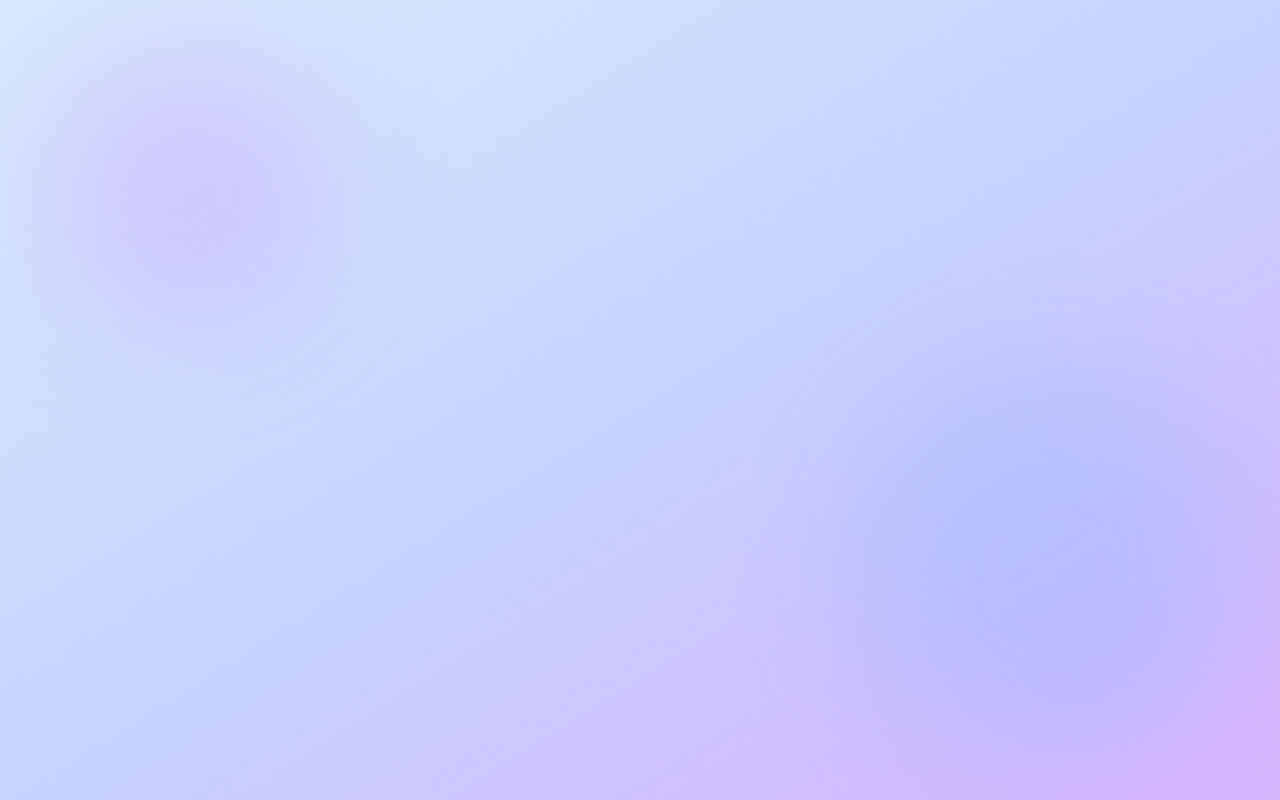
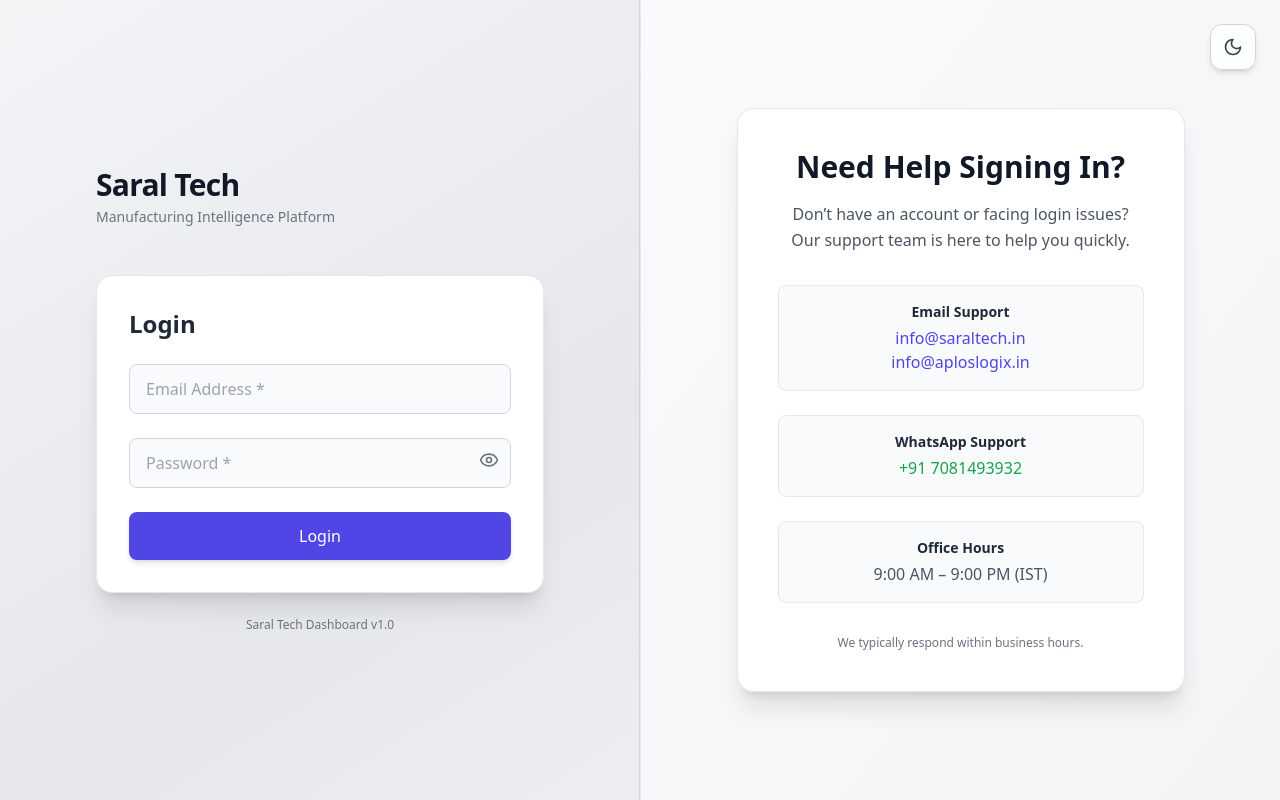
Before and after one commit to CommitCraft/Digital_CheckSheet, a React (Vite) app in the folder frontend/: page /login in a window 1280 px wide. Built offline with nearby package versions, Linux system fonts and the light colour scheme.

Commit message:
login page updated

```diff
--- a/frontend/package.json
+++ b/frontend/package.json
@@ -10,6 +10,7 @@
     "preview": "vite preview"
   },
   "dependencies": {
+    "@lottiefiles/dotlottie-react": "^0.18.3",
     "axios": "^1.6.2",
     "chart.js": "^4.5.1",
     "date-fns": "^2.30.0",
--- a/frontend/src/pages/LoginPage.jsx
+++ b/frontend/src/pages/LoginPage.jsx
@@ -1,36 +1,44 @@
-import React, { useState, useEffect } from 'react';
-import { useNavigate } from 'react-router-dom';
-import { Eye, EyeOff, LogIn, Monitor, Moon, Sun } from 'lucide-react';
-import { motion } from 'framer-motion';
-import { useAuth } from '../context/AuthContext';
-import { useTheme } from '../context/ThemeContext';
-import { isValidEmail } from '../utils/helpers';
-import LoadingSpinner from '../components/LoadingSpinner';
+import React, { useState, useEffect } from "react";
+import { useNavigate } from "react-router-dom";
+import { Eye, EyeOff, Moon, Sun } from "lucide-react";
+import { useAuth } from "../context/AuthContext";
+import { useTheme } from "../context/ThemeContext";
+import { isValidEmail } from "../utils/helpers";
+import LoadingSpinner from "../components/LoadingSpinner";
 
 const LoginPage = () => {
   const navigate = useNavigate();
   const { login, isAuthenticated } = useAuth();
   const { theme, toggleTheme } = useTheme();
-  const [formData, setFormData] = useState({ email: '', password: '' });
+
+  const [formData, setFormData] = useState({
+    email: "",
+    password: "",
+  });
+
   const [showPassword, setShowPassword] = useState(false);
   const [loading, setLoading] = useState(false);
   const [errors, setErrors] = useState({});
 
   useEffect(() => {
-    if (isAuthenticated) navigate('/dashboard', { replace: true });
+    if (isAuthenticated) navigate("/dashboard", { replace: true });
   }, [isAuthenticated, navigate]);
 
-  const handleInputChange = (e) => {
+  const handleChange = (e) => {
     const { name, value } = e.target;
-    setFormData(prev => ({ ...prev, [name]: value }));
-    if (errors[name]) setErrors(prev => ({ ...prev, [name]: '' }));
+    setFormData((prev) => ({ ...prev, [name]: value }));
+    if (errors[name]) setErrors((prev) => ({ ...prev, [name]: "" }));
   };
 
   const validateForm = () => {
     const newErrors = {};
-    if (!formData.email) newErrors.email = 'Email is required';
-    else if (!isValidEmail(formData.email)) newErrors.email = 'Enter a valid email';
-    if (!formData.password) newErrors.password = 'Password is required';
+
+    if (!formData.email) newErrors.email = "Email is required";
+    else if (!isValidEmail(formData.email))
+      newErrors.email = "Enter a valid email";
+
+    if (!formData.password) newErrors.password = "Password is required";
+
     setErrors(newErrors);
     return Object.keys(newErrors).length === 0;
   };
@@ -38,142 +46,224 @@
   const handleSubmit = async (e) => {
     e.preventDefault();
     if (!validateForm()) return;
+
     setLoading(true);
     try {
       await login(formData.email, formData.password);
-    } catch (error) {
-      console.error('Login error:', error);
+    } catch (err) {
+      console.error(err);
     } finally {
       setLoading(false);
     }
   };
 
   return (
-    <div className="min-h-screen flex items-center justify-center overflow-hidden
-      bg-gradient-to-br from-blue-100 via-indigo-200 to-purple-300 dark:from-gray-900 dark:via-gray-800 dark:to-gray-900 relative">
+    <div className="relative min-h-screen flex
+      bg-gradient-to-br
+      from-gray-100 via-gray-200 to-gray-100
+      dark:from-gray-900 dark:via-gray-800 dark:to-gray-900">
 
-      {/* Floating Orbs Background */}
-      <motion.div
-        className="absolute top-10 left-10 w-72 h-72 bg-purple-400 rounded-full filter blur-3xl opacity-25"
-        animate={{ y: [0, 20, 0], scale: [1, 1.05, 1] }}
-        transition={{ duration: 6, repeat: Infinity }}
-      />
-      <motion.div
-        className="absolute bottom-10 right-10 w-96 h-96 bg-blue-400 rounded-full filter blur-3xl opacity-20"
-        animate={{ y: [0, -20, 0], scale: [1, 1.1, 1] }}
-        transition={{ duration: 7, repeat: Infinity }}
-      />
+      {/* 🌙 THEME TOGGLE BUTTON */}
+      <button
+        onClick={toggleTheme}
+        className="absolute top-6 right-6 p-3 rounded-xl
+        bg-white/80 dark:bg-gray-800/80
+        backdrop-blur-md border border-gray-300 dark:border-gray-600
+        shadow-md hover:shadow-lg transition-all duration-300
+        hover:scale-105"
+        title={`Switch to ${theme === "light" ? "dark" : "light"} mode`}
+      >
+        {theme === "light" ? (
+          <Moon className="h-5 w-5 text-gray-700" />
+        ) : (
+          <Sun className="h-5 w-5 text-yellow-400" />
+        )}
+      </button>
 
-      <motion.div
-        initial={{ opacity: 0, y: 50 }}
-        animate={{ opacity: 1, y: 0 }}
-        transition={{ duration: 0.7 }}
-        className="max-w-md w-full z-10 p-8"
-      >
-        {/* Theme Toggle */}
-        <div className="flex justify-end mb-4">
-          <button
-            onClick={toggleTheme}
-            className="p-3 rounded-xl bg-white dark:bg-gray-800 border border-gray-300 dark:border-gray-600
-            shadow-md hover:shadow-lg transition-all duration-300 hover:scale-110"
-            title={`Switch to ${theme === 'light' ? 'dark' : 'light'} mode`}
-          >
-            {theme === 'light' ? <Moon className="h-5 w-5 text-gray-700" /> : <Sun className="h-5 w-5 text-yellow-400" />}
-          </button>
-        </div>
+      {/* LEFT PANEL */}
+      <div className="w-full lg:w-1/2 flex items-center justify-center p-12 relative">
+        <div className="hidden lg:block absolute right-0 top-0 h-full w-px bg-gray-300 dark:bg-gray-700"></div>
 
-        {/* Logo */}
-        <motion.div
-          className="mx-auto h-20 w-20 bg-gradient-to-br from-blue-500 to-indigo-700 rounded-2xl flex items-center justify-center mb-6 shadow-2xl"
-          animate={{ scale: [1, 1.1, 1] }}
-          transition={{ duration: 2, repeat: Infinity }}
-        >
-          <Monitor className="h-10 w-10 text-white" />
-        </motion.div>
+        <div className="w-full max-w-md">
 
-        <div className="text-center mb-6">
-          <motion.h2
-            initial={{ opacity: 0, y: -10 }}
-            animate={{ opacity: 1, y: 0 }}
-            className="text-4xl font-extrabold text-gray-900 dark:text-white"
-          >
-            Saral Tech Dashboard
-          </motion.h2>
-          <p className="text-sm text-gray-600 dark:text-gray-400">Saral Tech Dashboard</p>
-        </div>
+          {/* Logo */}
+          <div className="mb-12">
+            <h1 className="text-3xl font-bold tracking-tight text-gray-900 dark:text-white">
+              Saral Tech
+            </h1>
+            <p className="text-sm text-gray-500 dark:text-gray-400 mt-1">
+              Manufacturing Intelligence Platform
+            </p>
+          </div>
 
-        {/* Login Form */}
-        <motion.form
-          onSubmit={handleSubmit}
-          initial={{ opacity: 0, y: 20 }}
-          animate={{ opacity: 1, y: 0 }}
-          transition={{ delay: 0.2, duration: 0.6 }}
-          className="bg-white dark:bg-gray-800 p-8 rounded-2xl shadow-2xl border border-gray-200 dark:border-gray-700"
-        >
-          <div className="space-y-6">
-            <div>
-              <label className="block text-sm font-semibold text-gray-700 dark:text-gray-300 mb-1">Email</label>
-              <input
-                name="email"
-                type="email"
-                value={formData.email}
-                onChange={handleInputChange}
-                disabled={loading}
-                placeholder="you@example.com"
-                className={`w-full px-4 py-3 rounded-xl border shadow-sm transition-all
-                focus:ring-2 focus:ring-indigo-500 focus:border-indigo-500 dark:bg-gray-700 dark:text-white
-                ${errors.email ? 'border-red-400 ring-red-300' : 'border-gray-300 dark:border-gray-600'}`}
-              />
-              {errors.email && <p className="text-sm text-red-500 mt-1">{errors.email}</p>}
-            </div>
+          {/* Login Card */}
+          <div className="bg-white dark:bg-gray-800 p-8 rounded-2xl
+            shadow-xl border border-gray-200 dark:border-gray-700">
 
-            <div>
-              <label className="block text-sm font-semibold text-gray-700 dark:text-gray-300 mb-1">Password</label>
+            <h2 className="text-2xl font-semibold text-gray-800 dark:text-gray-200 mb-6">
+              Login
+            </h2>
+
+            <form onSubmit={handleSubmit} className="space-y-6">
+
+              {/* Email */}
+              <div>
+                <input
+                  type="email"
+                  name="email"
+                  placeholder="Email Address *"
+                  value={formData.email}
+                  onChange={handleChange}
+                  disabled={loading}
+                  className={`w-full px-4 py-3 rounded-lg border bg-gray-50
+                  dark:bg-gray-700 text-gray-900 dark:text-white
+                  focus:outline-none focus:ring-2 focus:ring-indigo-500 transition
+                  ${errors.email
+                      ? "border-red-400"
+                      : "border-gray-300 dark:border-gray-600"
+                    }`}
+                />
+                {errors.email && (
+                  <p className="text-sm text-red-500 mt-1">
+                    {errors.email}
+                  </p>
+                )}
+              </div>
+
+              {/* Password */}
               <div className="relative">
                 <input
+                  type={showPassword ? "text" : "password"}
                   name="password"
-                  type={showPassword ? 'text' : 'password'}
+                  placeholder="Password *"
                   value={formData.password}
-                  onChange={handleInputChange}
+                  onChange={handleChange}
                   disabled={loading}
-                  placeholder="Enter password"
-                  className={`w-full px-4 py-3 pr-12 rounded-xl border shadow-sm transition-all
-                  focus:ring-2 focus:ring-indigo-500 focus:border-indigo-500 dark:bg-gray-700 dark:text-white
-                  ${errors.password ? 'border-red-400 ring-red-300' : 'border-gray-300 dark:border-gray-600'}`}
+                  className={`w-full px-4 py-3 pr-12 rounded-lg border bg-gray-50
+                  dark:bg-gray-700 text-gray-900 dark:text-white
+                  focus:outline-none focus:ring-2 focus:ring-indigo-500 transition
+                  ${errors.password
+                      ? "border-red-400"
+                      : "border-gray-300 dark:border-gray-600"
+                    }`}
                 />
+
                 <button
                   type="button"
                   onClick={() => setShowPassword(!showPassword)}
-                  className="absolute right-3 top-3 text-gray-500 hover:text-gray-700 dark:hover:text-gray-200"
+                  className="absolute right-3 top-3 text-gray-500 dark:text-gray-300"
                 >
-                  {showPassword ? <EyeOff className="h-5 w-5" /> : <Eye className="h-5 w-5" />}
+                  {showPassword ? <EyeOff size={20} /> : <Eye size={20} />}
                 </button>
+
+                {errors.password && (
+                  <p className="text-sm text-red-500 mt-1">
+                    {errors.password}
+                  </p>
+                )}
               </div>
-              {errors.password && <p className="text-sm text-red-500 mt-1">{errors.password}</p>}
-            </div>
 
-            <motion.button
-              type="submit"
-              disabled={loading}
-              whileTap={{ scale: 0.95 }}
-              whileHover={{ scale: 1.03 }}
-              className="w-full py-3.5 rounded-xl text-white font-semibold bg-gradient-to-r
-              from-indigo-600 to-purple-700 shadow-lg hover:shadow-xl transition-all duration-300"
-            >
-              {loading ? <LoadingSpinner size="sm" /> : <><LogIn className="inline h-5 w-5 mr-2" />Sign In</>}
-            </motion.button>
+
+              {/* Login Button */}
+              <button
+                type="submit"
+                disabled={loading}
+                className="w-full py-3 rounded-lg font-medium text-white
+                bg-indigo-600 hover:bg-indigo-700
+                shadow-md hover:shadow-lg transition duration-200"
+              >
+                {loading ? <LoadingSpinner size="sm" /> : "Login"}
+              </button>
+
+            </form>
           </div>
-        </motion.form>
 
-        <motion.p
-          initial={{ opacity: 0 }}
-          animate={{ opacity: 1 }}
-          transition={{ delay: 0.5 }}
-          className="text-center text-xs text-gray-500 dark:text-gray-400 mt-6"
+          <p className="text-xs text-gray-500 dark:text-gray-400 mt-6 text-center">
+            Saral Tech Dashboard v1.0
+          </p>
+        </div>
+      </div>
+
+      {/* RIGHT PANEL */}
+      {/* RIGHT PANEL */}
+<div className="hidden lg:flex w-1/2 items-center justify-center
+  bg-gradient-to-br from-gray-50 to-gray-100
+  dark:from-gray-900 dark:to-gray-800
+  border-l border-gray-200 dark:border-gray-700
+  p-12">
+
+  <div className="max-w-md w-full bg-white dark:bg-gray-800
+    rounded-2xl shadow-xl
+    border border-gray-200 dark:border-gray-700
+    p-10 text-center transition-all">
+
+    <h2 className="text-3xl font-bold mb-4 text-gray-900 dark:text-white">
+      Need Help Signing In?
+    </h2>
+
+    <p className="text-gray-600 dark:text-gray-300 mb-8 leading-relaxed">
+      Don’t have an account or facing login issues?
+      Our support team is here to help you quickly.
+    </p>
+
+    {/* Contact Section */}
+    <div className="space-y-6">
+
+      {/* Email */}
+      <div className="bg-gray-50 dark:bg-gray-700
+        rounded-lg p-4 border border-gray-200 dark:border-gray-600">
+        <p className="text-sm font-semibold text-gray-800 dark:text-gray-200 mb-1">
+          Email Support
+        </p>
+        <a
+          href="mailto:info@saraltech.in"
+          className="block text-indigo-600 dark:text-indigo-400 font-medium hover:underline"
         >
-          Saral Tech Dashboard v1.0 • Made with ❤️ by Saral Technologies
-        </motion.p>
-      </motion.div>
+          info@saraltech.in
+        </a>
+        <a
+          href="mailto:info@aploslogix.in"
+          className="block text-indigo-600 dark:text-indigo-400 font-medium hover:underline"
+        >
+          info@aploslogix.in
+        </a>
+      </div>
+
+      {/* WhatsApp */}
+      <div className="bg-gray-50 dark:bg-gray-700
+        rounded-lg p-4 border border-gray-200 dark:border-gray-600">
+        <p className="text-sm font-semibold text-gray-800 dark:text-gray-200 mb-1">
+          WhatsApp Support
+        </p>
+        <a
+          href="https://wa.me/917081493932"
+          target="_blank"
+          rel="noopener noreferrer"
+          className="text-green-600 dark:text-green-400 font-medium hover:underline"
+        >
+          +91 7081493932
+        </a>
+      </div>
+
+      {/* Office Hours */}
+      <div className="bg-gray-50 dark:bg-gray-700
+        rounded-lg p-4 border border-gray-200 dark:border-gray-600">
+        <p className="text-sm font-semibold text-gray-800 dark:text-gray-200 mb-1">
+          Office Hours
+        </p>
+        <p className="text-gray-600 dark:text-gray-300">
+          9:00 AM – 9:00 PM (IST)
+        </p>
+      </div>
+
+    </div>
+
+    <p className="mt-8 text-xs text-gray-500 dark:text-gray-400">
+      We typically respond within business hours.
+    </p>
+
+  </div>
+</div>
     </div>
   );
 };
```
Also changed, not shown: 1 other file (tests, documents, lock files or other folders).
